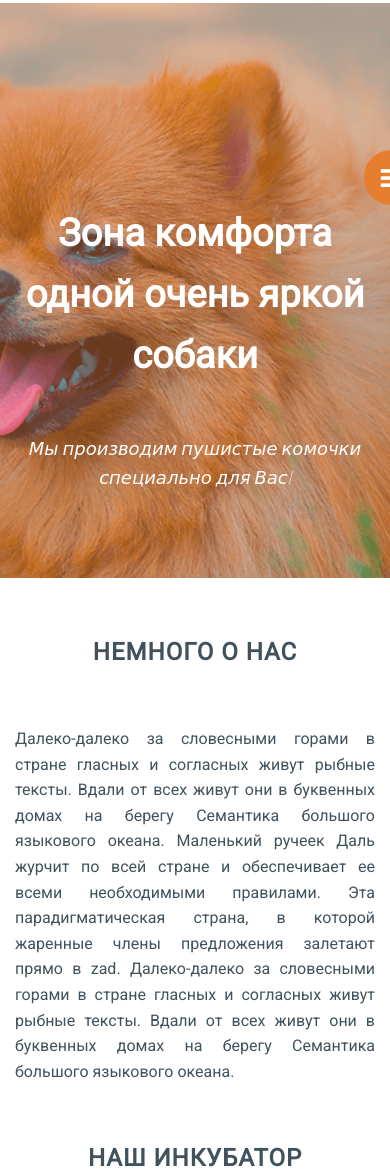
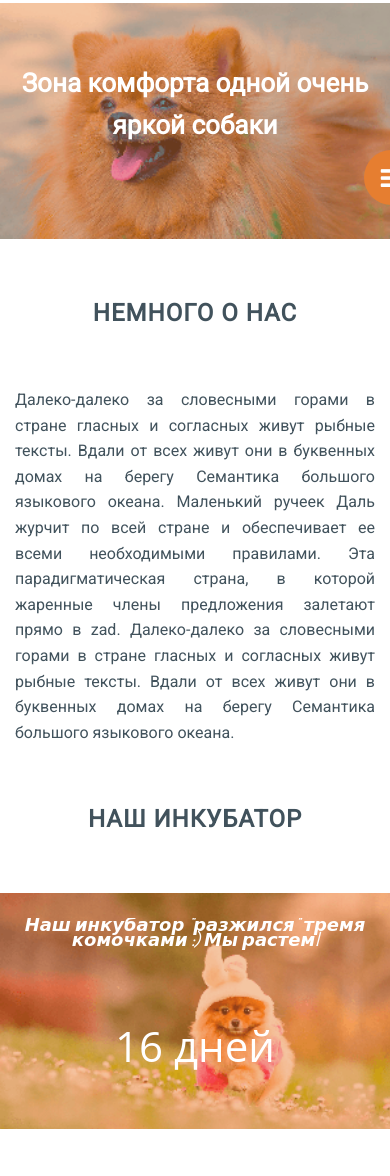
Before and after one commit to EvgenijIvanov/Abrikos-Site, a website: page app/index.html in a window 390 px wide. Shown: the part 122-1298 px from the top of the page. Drawn offline with nearby package versions, Linux system fonts and the light colour scheme.

Commit message:
- добавлены фоны для мобильных версий w=320 - изменнен вид мобильной версии с точки <480

```diff
--- a/app/style/partials/_article.scss
+++ b/app/style/partials/_article.scss
@@ -37,7 +37,7 @@ article{
   .incubator{
     padding: 150px 0;
     box-sizing: border-box;
-    background: url("../img/count.png");
+    background: url("../img/fon2.png");
     background-position: center;
     position: relative;
     .count-time > div{
--- a/app/style/partials/_header.scss
+++ b/app/style/partials/_header.scss
@@ -33,7 +33,7 @@ header{
 .banner{
   max-width: 1200px;
   min-height: 575px;
-  background: url("../img/test.png");
+  background: url("../img/fon1.png") no-repeat;
   background-size: cover;
   background-position: center;
 }
--- a/app/style/partials/_media.scss
+++ b/app/style/partials/_media.scss
@@ -17,6 +17,36 @@
 
 /* Extra Small Devices, Phones */
 @media only screen and (max-width : 480px) {
+  .banner{
+    background: url("../img/fon1-mobile.png") no-repeat;
+    background-size: cover;
+    min-height: 236px;
+    h2{
+      margin-top: 60px;
+      font-size: 26px
+    }
+    p{
+      display: none;
+    }
+  }
+  .incubator{
+    background: url("../img/fon2-mobile.png") no-repeat !important;
+    background-size: cover !important;
+    padding: 25px 0 !important;
+    .time-wrapper {
+      .hours{
+        display: none !important;
+      }
+      .minutes{
+        display: none !important;
+      }
+    }
+  }
+  .fon{
+    background: $primary_color_orange !important;
+    padding: 15px 0 !important;
+  }
+
   .gallery-item{
     .gallery-item-img{
       padding: 50px 0 !important;
```
Also changed, not shown: app/css/main.css, app/img/fon1-mobile.png (added), app/img/fon1.png (renamed from app/img/test.png), app/img/fon2-mobile.png (added), app/img/fon2.png (renamed from app/img/count.png), app/img/fon3-mobile.png (added), app/img/ursula.png (deleted), 1 other file.
